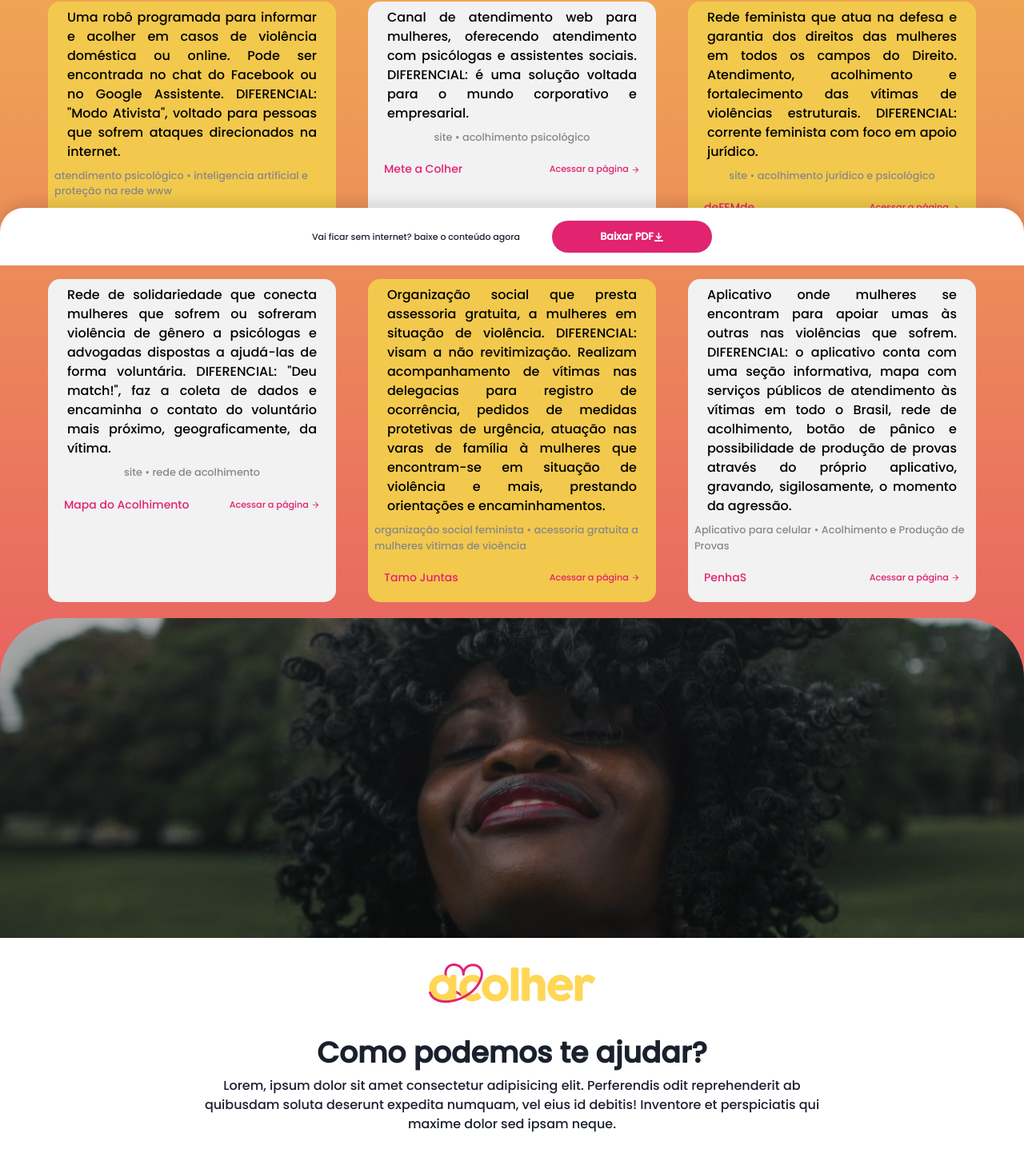
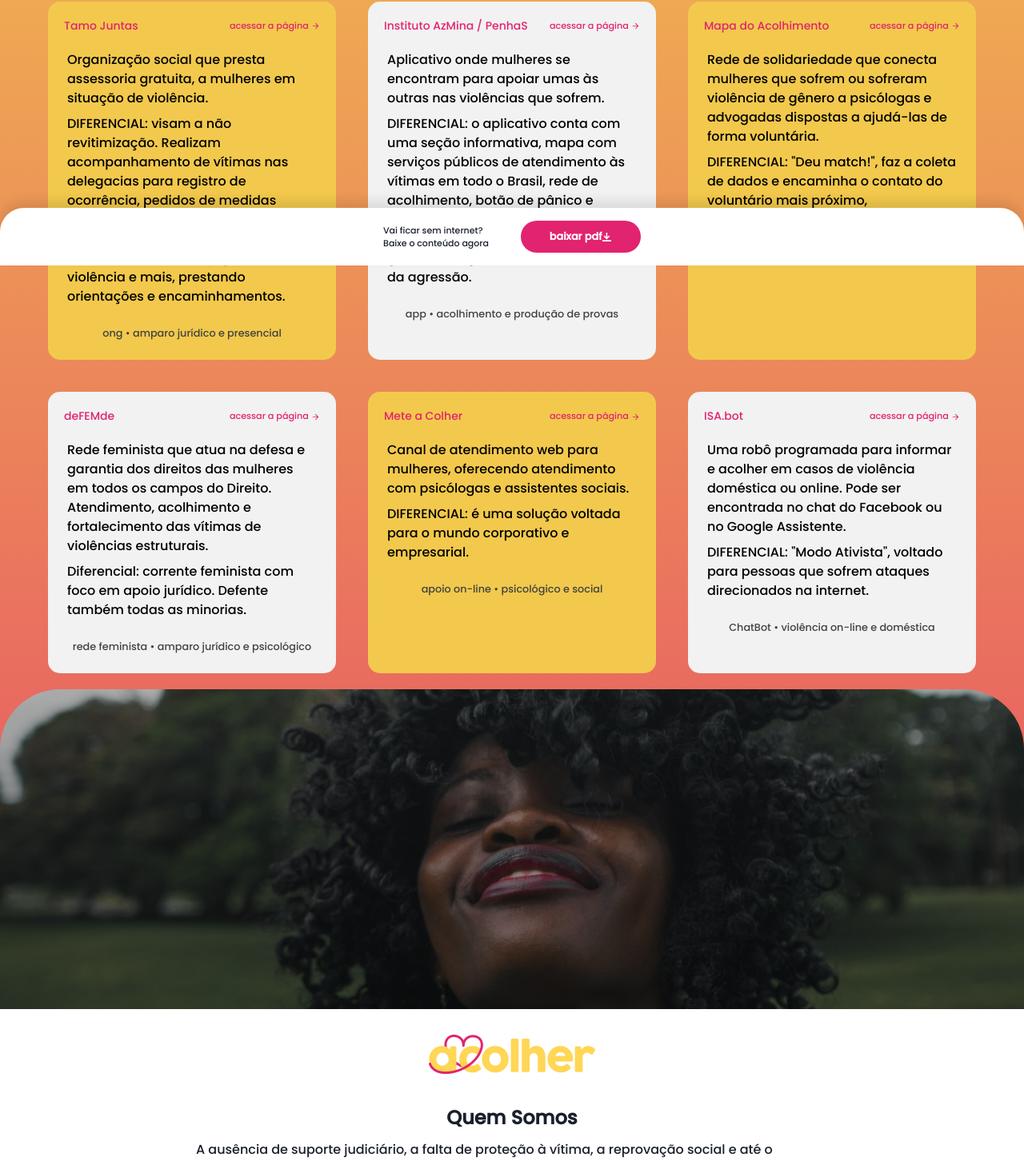
Before and after one commit to ThomeDvlp/acolher, a React (Create React App) app: page / in a window 1280 px wide. Shown: the part 468-1920 px from the top of the page at 80% size. Built offline with nearby package versions, Linux system fonts and the light colour scheme.

Commit message:
review01

```diff
--- a/src/Styles/Theme.js
+++ b/src/Styles/Theme.js
@@ -10,5 +10,6 @@
     yellow: { 100: "#F2C94C" },
     pink: { 500: "#E2236F" },
     gray: { 100: "#888888" },
+    dark: { 100: "#424242"}
   },
 });
--- a/src/components/About/index.jsx
+++ b/src/components/About/index.jsx
@@ -31,14 +31,17 @@
       <Flex w="100%" mb="100px" bg="white" p="32px 32px" position="relative">
         <VStack w="100%">
           <Image src={Logo} pb="32px" />
-          <Heading as="h2" textAlign="center">
-            Como podemos te ajudar?
+          <Heading as="h4" textAlign="center" fontSize="24px" mb='30px'>
+            Quem Somos
           </Heading>
-          <Text as="p" textAlign="center" maxW="800px">
-            Lorem, ipsum dolor sit amet consectetur adipisicing elit.
-            Perferendis odit reprehenderit ab quibusdam soluta deserunt expedita
-            numquam, vel eius id debitis! Inventore et perspiciatis qui maxime
-            dolor sed ipsam neque.
+          <Text as="p" textAlign="start" maxW="800px" p="5px">
+          A ausência de suporte judiciário, a falta de proteção à vítima, a reprovação social e até o desconhecimento sobre como agir após uma agressão são alguns dos motivos que causam a desistência das denúncias.
+          </Text>
+          <Text as="p" textAlign="start" maxW="800px" p='5px'>
+          A partir disso, o projeto aColher nasce com o objetivo de conectar mulheres vítimas de violência com Instituições confiáveis, que tem o propósito de prestar assistência, seja psicológica, jurídica ou financeira.
+          </Text>
+          <Text as="p" textAlign="start" maxW="800px" p='5px'>
+          Assim, imaginamos o quão difícil foi chegar até aqui, mas não tenha medo, nós vamos te ajudar.
           </Text>
           <Text color="pink.500" p="32px 0" textAlign="center">
             apoio • acolhimento • união • esperança
--- a/src/components/Card/Card.js
+++ b/src/components/Card/Card.js
@@ -15,20 +15,25 @@
       borderRadius="15"
     >
       <VStack w="100%">
-        <Text as="p" textAlign="justify" p="0 16px">
-          {content.description}
-        </Text>
-        <Text color="gray.100" fontSize=".8rem">
-          {content.type} • {content.category}
-        </Text>
-        <HStack justifyContent="space-between" p="3" w="100%">
+      <HStack justifyContent="space-between" p="3" w="100%">
           <Box as="span" color="pink.500" fontSize="sm">
             {content.name}
           </Box>
+
           <Link href={content.url} color="pink.500" fontSize=".7rem" isExternal>
-            Acessar a página <ArrowForwardIcon />
+            acessar a página <ArrowForwardIcon />
           </Link>
         </HStack>
+        <Text as="p" textAlign="start" p="0 16px">
+          {content.description}
+        </Text>
+        <Text as="p" textAlign="start" p="0 16px">
+          {content.diferencial}
+        </Text>
+        <Text color="dark.100" fontSize=".8rem" p="16px">
+          {content.type} • {content.category}
+        </Text>
+
       </VStack>
     </Flex>
   );
--- a/src/components/Footer/index.jsx
+++ b/src/components/Footer/index.jsx
@@ -22,22 +22,29 @@
         <HStack w="100%" justifyContent="center">
           <Box>
             <Text
-              textAlign="center"
+              textAlign="start"
               fontSize="11px"
               mr={["0", "0", "32px", "32px"]}
             >
-              Vai ficar sem internet? baixe o conteúdo agora
+              Vai ficar sem internet?
+            </Text>
+            <Text
+              textAlign="start"
+              fontSize="11px"
+              mr={["0", "0", "32px", "32px"]}
+            >
+              Baixe o conteúdo agora
             </Text>
           </Box>
           <Button
             fontSize=".8rem"
             borderRadius="32px"
-            width="200px"
+            width="150px"
             color="white"
             bg="pink.500"
             onClick={downloadPdf}
           >
-            Baixar PDF
+            baixar pdf
             <DownloadIcon />
           </Button>
         </HStack>
--- a/src/utils/DataSearch.jsx
+++ b/src/utils/DataSearch.jsx
@@ -1,43 +1,51 @@
-export const data = [{
-  description: 'Uma robô programada para informar e acolher em casos de violência doméstica ou online. Pode ser encontrada no chat do Facebook ou no Google Assistente. DIFERENCIAL: "Modo Ativista", voltado para pessoas que sofrem ataques direcionados na internet.',
-  name: "ISA.bot",
-  url:"https://www.isabot.org",
-  type:"atendimento psicológico",
-  category:"inteligencia artificial e proteção na rede www"
+export const data = [
+  {
+    description: "Organização social que presta assessoria gratuita, a mulheres em situação de violência.",
+    name: 'Tamo Juntas',
+    diferencial:'DIFERENCIAL: visam a não revitimização. Realizam acompanhamento de vítimas nas delegacias para registro de ocorrência, pedidos de medidas protetivas de urgência, atuação nas varas de família à mulheres que encontram-se em situação de violência e mais, prestando orientações e encaminhamentos.',
+    url:"https://tamojuntas.org.br",
+    type:"ong",
+    category:"amparo jurídico e presencial"
   },
   {
-  description: "Canal de atendimento web para mulheres, oferecendo atendimento com psicólogas e assistentes sociais. DIFERENCIAL: é uma solução voltada para o mundo corporativo e empresarial.",
-  name: "Mete a Colher",
-  url:"https://www.meteacolher.org",
-  type:"site",
-  category:"acolhimento psicológico"
+    description: "Aplicativo onde mulheres se encontram para apoiar umas às outras nas violências que sofrem. ",
+    name: 'Instituto AzMina / PenhaS',
+    diferencial:'DIFERENCIAL: o aplicativo conta com uma seção informativa, mapa com serviços públicos de atendimento às vítimas em todo o Brasil, rede de acolhimento, botão de pânico e possibilidade de produção de provas através do próprio aplicativo, gravando, sigilosamente, o momento da agressão. ',
+    url:"https://azmina.com.br/penhas-saiba-mais/",
+    type: "app",
+    category: "acolhimento e produção de provas"
   },
   {
-  description: "Rede feminista que atua na defesa e garantia dos direitos das mulheres em todos os campos do Direito. Atendimento, acolhimento e fortalecimento das vítimas de violências estruturais. DIFERENCIAL: corrente feminista com foco em apoio jurídico.",
-  name: "deFEMde",
-  url:"https://www.defemde.ong.br",
-  type:"site",
-  category:"acolhimento jurídico e psicológico"
+    description: 'Rede de solidariedade que conecta mulheres que sofrem ou sofreram violência de gênero a psicólogas e advogadas dispostas a ajudá-las de forma voluntária.',
+    name: 'Mapa do Acolhimento',
+    diferencial:'DIFERENCIAL: "Deu match!", faz a coleta de dados e encaminha o contato do voluntário mais próximo, geograficamente, da vítima.',
+    url:"https://www.mapadoacolhimento.org",
+    type:"apoio on-line",
+    category:"psicológico e jurídico"
   },
   {
-  description: 'Rede de solidariedade que conecta mulheres que sofrem ou sofreram violência de gênero a psicólogas e advogadas dispostas a ajudá-las de forma voluntária. DIFERENCIAL: "Deu match!", faz a coleta de dados e encaminha o contato do voluntário mais próximo, geograficamente, da vítima.',
-  name: 'Mapa do Acolhimento',
-  url:"https://www.mapadoacolhimento.org",
-  type:"site",
-  category:"rede de acolhimento"
+    description: "Rede feminista que atua na defesa e garantia dos direitos das mulheres em todos os campos do Direito. Atendimento, acolhimento e fortalecimento das vítimas de violências estruturais.",
+    name: "deFEMde",
+    diferencial:"Diferencial: corrente feminista com foco em apoio jurídico. Defente também todas as minorias.",
+    url:"https://www.defemde.ong.br",
+    type:"rede feminista",
+    category:"amparo jurídico e psicológico"
   },
   {
-  description: "Organização social que presta assessoria gratuita, a mulheres em situação de violência.  DIFERENCIAL: visam a não revitimização. Realizam acompanhamento de vítimas nas delegacias para registro de ocorrência, pedidos de medidas protetivas de urgência, atuação nas varas de família à mulheres que encontram-se em situação de violência e mais, prestando orientações e encaminhamentos.",
-  name: 'Tamo Juntas',
-  url:"https://tamojuntas.org.br",
-  type:"organização social feminista",
-  category:"acessoria gratuita a mulheres vítimas de vioência"
+    description: "Canal de atendimento web para mulheres, oferecendo atendimento com psicólogas e assistentes sociais. ",
+    name: "Mete a Colher",
+    diferencial:'DIFERENCIAL: é uma solução voltada para o mundo corporativo e empresarial.',
+    url:"https://www.meteacolher.org",
+    type:"apoio on-line",
+    category:"psicológico e social"
   },
+
   {
-  description: "Aplicativo onde mulheres se encontram para apoiar umas às outras nas violências que sofrem. DIFERENCIAL: o aplicativo conta com uma seção informativa, mapa com serviços públicos de atendimento às vítimas em todo o Brasil, rede de acolhimento, botão de pânico e possibilidade de produção de provas através do próprio aplicativo, gravando, sigilosamente, o momento da agressão. ",
-  name: 'PenhaS',
-  url:"https://azmina.com.br/penhas-saiba-mais/",
-  type: "Aplicativo para celular",
-  category: "Acolhimento e Produção de Provas"
+    description: 'Uma robô programada para informar e acolher em casos de violência doméstica ou online. Pode ser encontrada no chat do Facebook ou no Google Assistente.',
+    name: "ISA.bot",
+    diferencial:'DIFERENCIAL: "Modo Ativista", voltado para pessoas que sofrem ataques direcionados na internet.',
+    url:"https://www.isabot.org",
+    type:"ChatBot",
+    category:"violência on-line e doméstica"
   }
 ]
```
